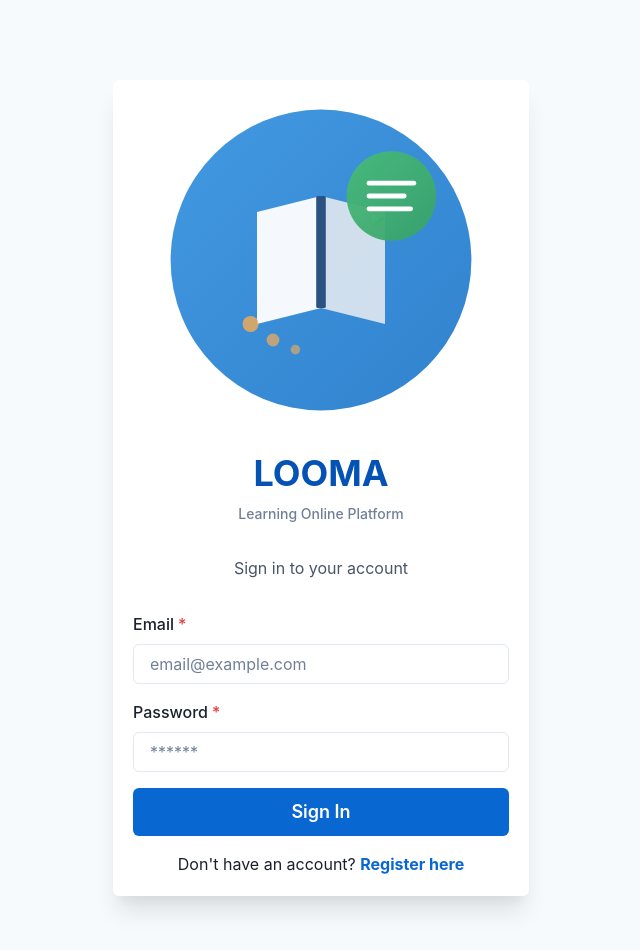
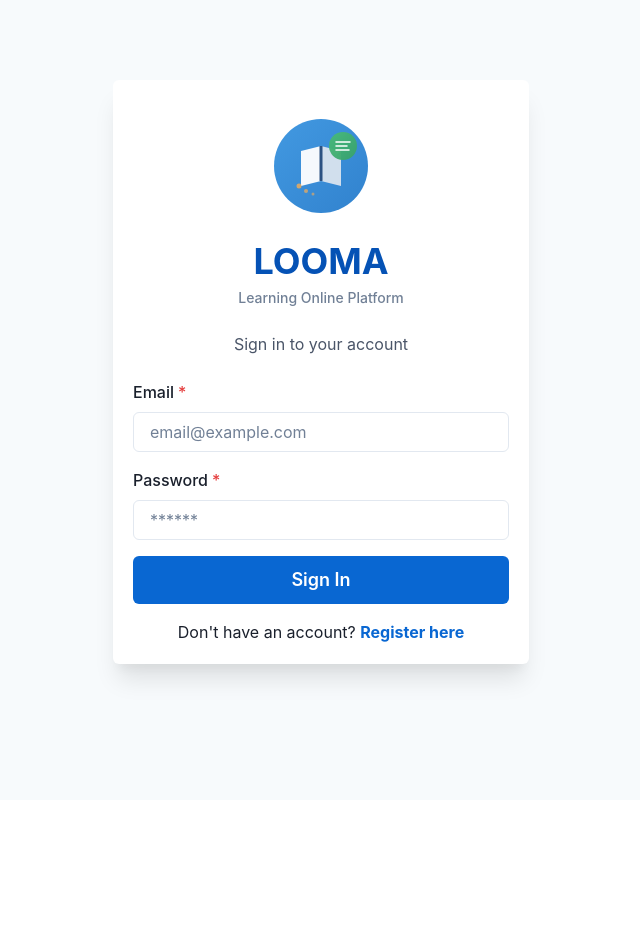
Before and after one commit to blogramadhan/english-chat, a React (Vite) app in the folder frontend/: page /login in a window 1280 px wide. Shown: the top 950 px of the page, without its empty margins (319-959 px from the left). After the commit the page ends 800 px from the top, so only its background shows below. Built offline with nearby package versions, Linux system fonts and the light colour scheme; no server answers.

Commit message:
update code: production ok. Perbaikan logo

```diff
--- a/frontend/src/pages/Login.jsx
+++ b/frontend/src/pages/Login.jsx
@@ -59,13 +59,15 @@
     <Container maxW="md" centerContent py={20}>
       <Card w="full" boxShadow="xl">
         <CardBody>
-          <VStack spacing={8}>
-            <LoomaLogo size={80} />
-            <VStack spacing={2}>
+          <VStack spacing={6}>
+            <Box pt={4}>
+              <LoomaLogo size={100} />
+            </Box>
+            <VStack spacing={1}>
               <Heading size="xl" color="brand.600">LOOMA</Heading>
               <Text fontSize="sm" color="gray.500" fontWeight="medium">Learning Online Platform</Text>
             </VStack>
-            <Text color="gray.600">Sign in to your account</Text>
+            <Text color="gray.600" fontSize="md">Sign in to your account</Text>
 
             <Box as="form" onSubmit={handleSubmit} w="full">
               <VStack spacing={4}>
--- a/frontend/src/pages/Register.jsx
+++ b/frontend/src/pages/Register.jsx
@@ -116,13 +116,15 @@
     <Container maxW="md" centerContent py={20}>
       <Card w="full" boxShadow="xl">
         <CardBody>
-          <VStack spacing={8}>
-            <LoomaLogo size={80} />
-            <VStack spacing={2}>
+          <VStack spacing={6}>
+            <Box pt={4}>
+              <LoomaLogo size={100} />
+            </Box>
+            <VStack spacing={1}>
               <Heading size="xl" color="brand.600">LOOMA</Heading>
               <Text fontSize="sm" color="gray.500" fontWeight="medium">Learning Online Platform</Text>
             </VStack>
-            <Text color="gray.600">Create new account</Text>
+            <Text color="gray.600" fontSize="md">Create new account</Text>
 
             <Box as="form" onSubmit={handleSubmit} w="full">
               <VStack spacing={4}>
```
